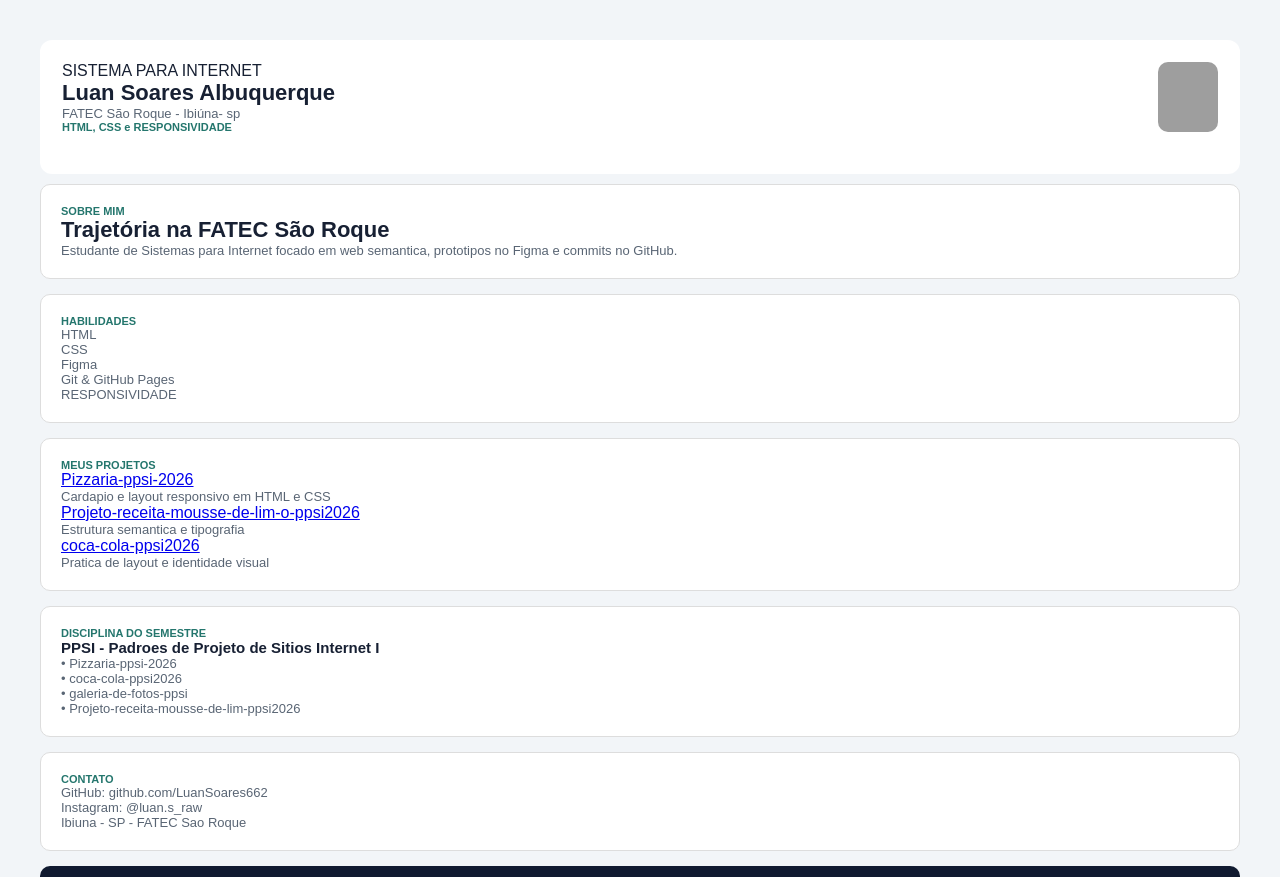
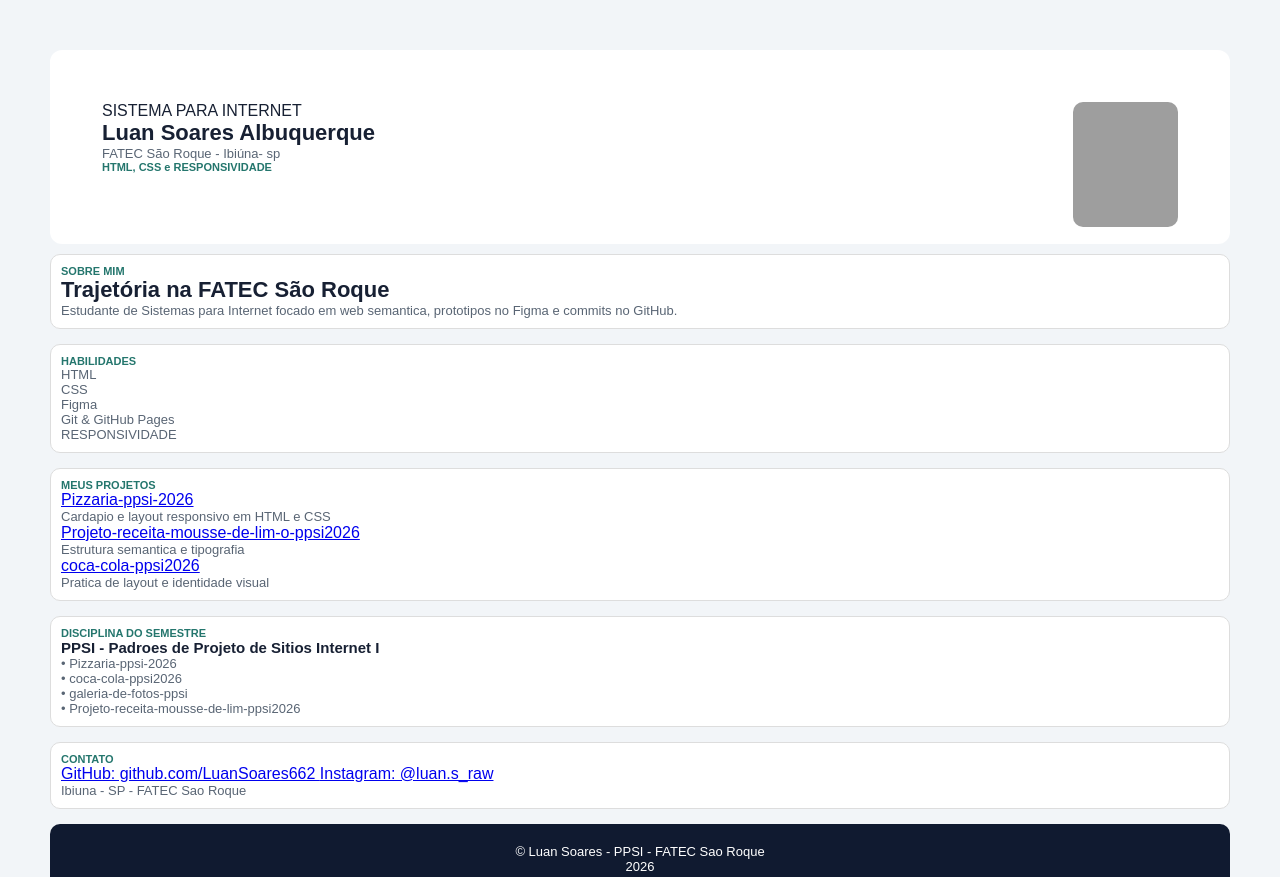
Before and after one commit to LuanSoares662/Portifolio-ppsi2026, a plain HTML site: page index.html in a window 1280 px wide. Shown: the top 877 px of the page. Drawn offline with Linux system fonts and the light colour scheme; grey boxes are pictures that could not be loaded.

Commit message:
atualizado links

```diff
--- a/index.html
+++ b/index.html
@@ -61,8 +61,8 @@
 
      <div class="caixa">
         <h4>CONTATO</h4>
-        <p>GitHub: github.com/LuanSoares662</p>
-        <p>Instagram: @luan.s_raw</p>
+         <a href="https://github.com/LuanSoares662"> GitHub: github.com/LuanSoares662 </a>
+        <a href="https://www.instagram.com/luan.s_raw/"> Instagram: @luan.s_raw </a>
         <p>Ibiuna - SP - FATEC Sao Roque</p>
     </div>
 
--- a/style.css
+++ b/style.css
@@ -62,31 +62,29 @@ p {
     color: white;
 }
 
-.imagem{
-    display: flex;
-    align-items: center
 
-}
 
   @media screen and (min-width: 768px) {
 
     body {
         margin: 30px;
-        padding: 10px;
+        padding: 20px;
     }
 
     .perfil {
         height: 90px;
-        padding: 20px;
+        padding: 50px;
     }
 
     .perfil img {
-        width: 60px;
-        height: 70px;
+        width: 105px;
+        height: 125px;
+
+
     }
 
     .caixa {
-        padding: 20px;
+        padding: 10px;
         margin-bottom: 15px;
     }
 
```
